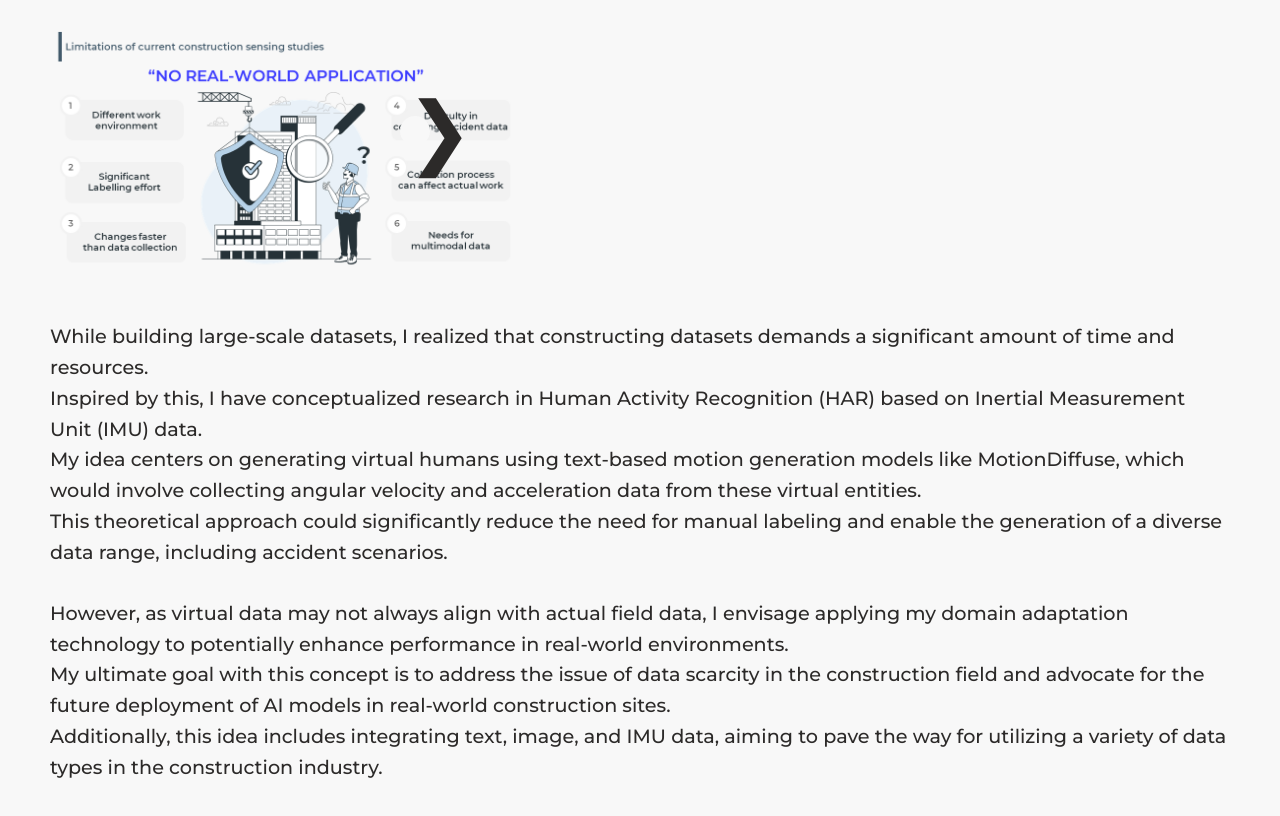
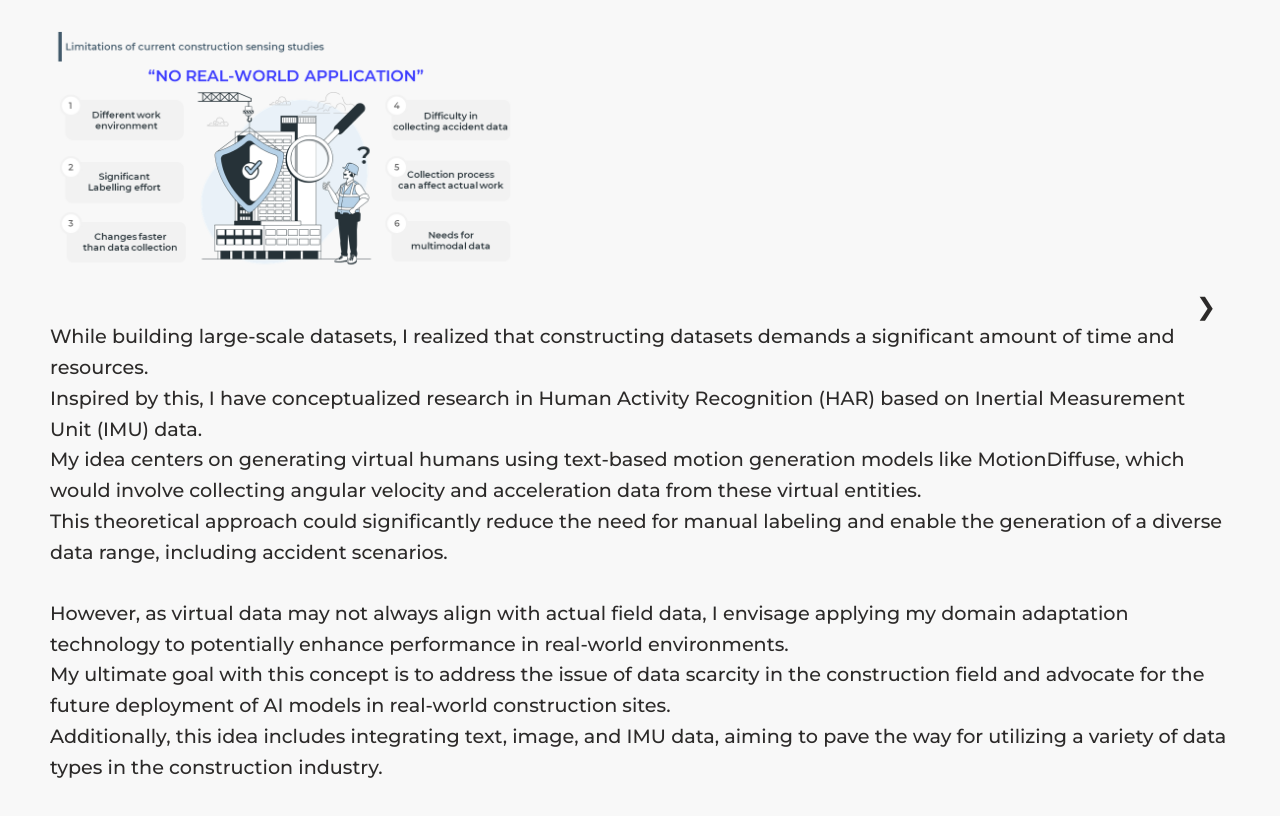
Before and after one commit to separk-1/separk-1.github.io, a plain HTML site: page index.html in a window 1280 px wide. Shown: the part 7127-7943 px from the top of the page. Drawn offline with nearby package versions, Linux system fonts and the light colour scheme.

Commit message:
update slick-next

```diff
--- a/style.css
+++ b/style.css
@@ -337,24 +337,25 @@ p {
 
 .slick-next {
     position: absolute;      /* 절대 위치 지정 */
-    bottom: -30px;
-    transform: translateY(-50%); /* 버튼을 수직으로 중앙 정렬 */
+    bottom: -30px;           /* 버튼을 아래로 이동 */
+    transform: translateY(0); /* 중앙 정렬 제거 */
     border-radius: 50%;      /* 버튼 모서리 둥글게 */
     width: 30px;             /* 버튼 너비 */
     height: 30px;            /* 버튼 높이 */
     line-height: 30px;       /* 버튼 텍스트 수직 정렬 */
     text-align: center;      /* 버튼 텍스트 수평 정렬 */
-    color: #2C2A29;
-    background-color: #f8f8f8;
-    font-size: 80px;  /* 버튼 크기 조정 */
-    top: 40%;  /* 상위 요소의 중앙에 버튼 위치 */
-    right: 800px;  /* 이미지 바로 오른쪽에 버튼 위치 (값을 조정하여 왼쪽으로 당길 수 있습니다) */
-    z-index: 1000;  /* 다른 요소 위에 버튼 표시 */
-    border: none;
+    color: #2C2A29;          /* 버튼 텍스트 색상 */
+    background-color: #f8f8f8; /* 버튼 배경색 */
+    font-size: 24px;         /* 버튼 텍스트 크기 조정 */
+    top: auto;               /* 상위 요소 중앙 위치 제거 */
+    right: 10px;             /* 이미지 바로 오른쪽에 버튼 위치 */
+    z-index: 1000;           /* 다른 요소 위에 버튼 표시 */
+    border: none;            /* 버튼 테두리 제거 */
+    cursor: pointer;         /* 커서 포인터로 변경 */
 }
 
 .slick-next:hover {
-    color: #ffffff;  /* 버튼 색상 (흰색) */
+    color: #B11226;  /* 버튼 색상 (흰색) */
 }
 
 /* 네비게이션 바의 CV 항목 스타일링 */
```
